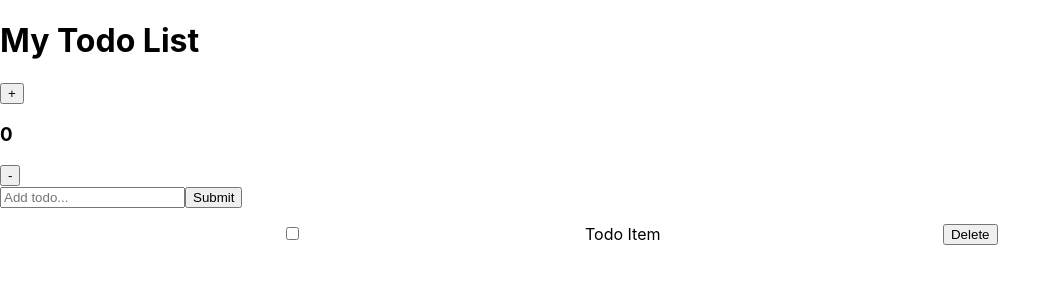
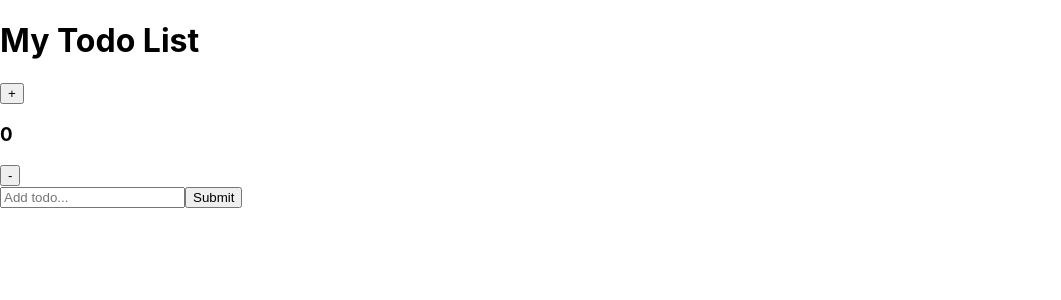
Before and after one commit to NickyGuants/react-todo, a React (Create React App) app: page / in a window 1280 px wide. Shown: the top 300 px of the page, without its empty margins (0-1061 px from the left). Built offline with nearby package versions, Linux system fonts and the light colour scheme.

Commit message:
display todo using map method

```diff
--- a/src/components/Todo.js
+++ b/src/components/Todo.js
@@ -1,18 +1,27 @@
 import React from "react";
 import '../App.css';
+import { useSelector, useDispatch} from 'react-redux'
+import { removeTodo } from '../redux/actions/todosActions'
 
-const Todo = () =>{
+
+function Todo () {
+    const todos = useSelector((state) => state.todos);
+    const dispatch = useDispatch();
     return (
-        <div className="todo-container">
-           <div className="checkbox">
-               <input type="checkbox" />
-           </div>
-           <div className="text">
-               <p>Todo Item</p>
-           </div>
-           <div className="delete-button">
-               <button>Delete</button>
-           </div>
+        <div>
+            {todos.map((todo) => (
+                <div key={todo.id} className="todo">
+                    <div className="checkbox">
+                        <input type="checkbox" id="complete" name="complete" />
+                    </div>
+                    <div className="text">
+                        <p >{todo.title}</p>
+                    </div>
+                    <div id="delete-button">
+                        <button onClick={()=>dispatch(removeTodo(todo.id))}>Delete</button>
+                    </div>
+                </div>
+            ))}
         </div>
     );
 }
```
